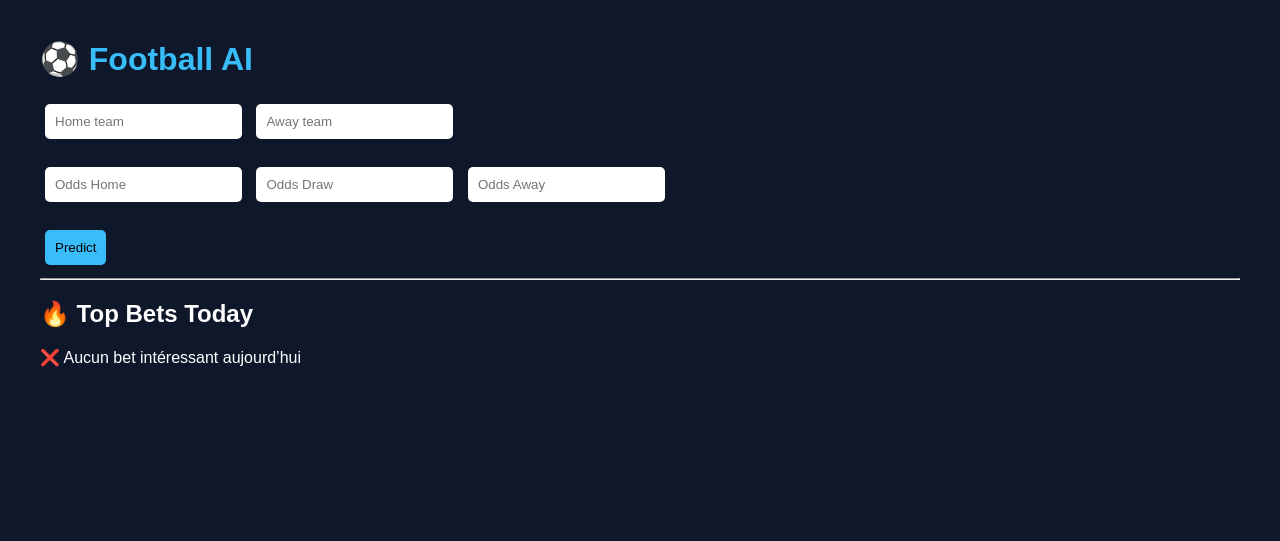
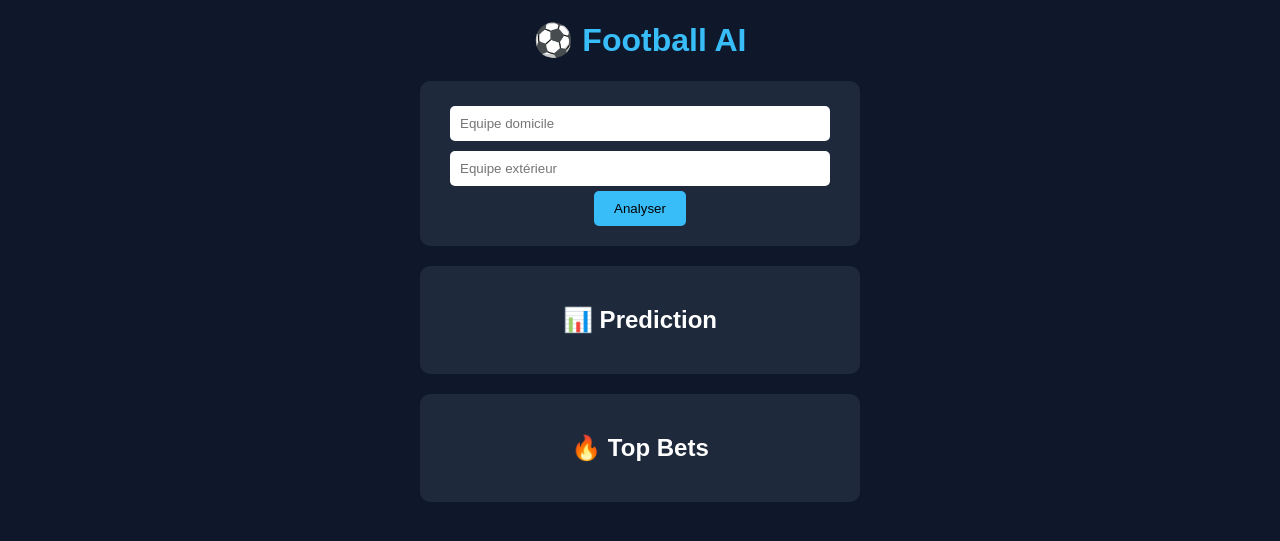
Before and after one commit to pirate-225/football-ai-api, a Flask app: page / in a window 1280 px wide. Shown: the top 541 px of the page. Run offline with Flask 3, Linux system fonts and the light colour scheme; data that the repository does not hold is empty.

Commit message:
improve UI + autocomplete

```diff
--- a/templates/index.html
+++ b/templates/index.html
@@ -6,16 +6,25 @@
     <style>
         body {
             font-family: Arial;
-            margin: 40px;
             background: #0f172a;
             color: white;
+            text-align: center;
         }
 
         h1 {
             color: #38bdf8;
         }
 
-        input, button {
+        .box {
+            background: #1e293b;
+            padding: 20px;
+            margin: 20px auto;
+            width: 400px;
+            border-radius: 10px;
+        }
+
+        input, select {
+            width: 90%;
             padding: 10px;
             margin: 5px;
             border-radius: 5px;
@@ -23,31 +32,17 @@
         }
 
         button {
+            padding: 10px 20px;
             background: #38bdf8;
-            color: black;
+            border: none;
+            border-radius: 5px;
             cursor: pointer;
         }
 
-        table {
-            width: 100%;
-            border-collapse: collapse;
-            margin-top: 20px;
-            background: #1e293b;
+        .result {
+            margin-top: 10px;
+            text-align: left;
         }
-
-        th, td {
-            padding: 10px;
-            border: 1px solid #334155;
-            text-align: center;
-        }
-
-        th {
-            background: #334155;
-        }
-
-        .bet-home { color: #22c55e; }
-        .bet-away { color: #f97316; }
-        .bet-draw { color: #eab308; }
     </style>
 </head>
 
@@ -55,93 +50,56 @@
 
 <h1>⚽ Football AI</h1>
 
-<form method="POST">
+<div class="box">
 
-    <input list="teams" name="home_team" placeholder="Home team">
-    <input list="teams" name="away_team" placeholder="Away team">
+    <form method="POST">
 
-    <datalist id="teams">
-        {% for team in teams.Team %}
-        <option value="{{ team }}">
-        {% endfor %}
-    </datalist>
+        <input list="teams" name="home_team" placeholder="Equipe domicile">
+        <input list="teams" name="away_team" placeholder="Equipe extérieur">
 
-    <br><br>
+        <datalist id="teams">
+            {% for team in teams["Team"] %}
+                <option value="{{ team }}">
+            {% endfor %}
+        </datalist>
 
-    <input type="text" name="odds_home" placeholder="Odds Home">
-    <input type="text" name="odds_draw" placeholder="Odds Draw">
-    <input type="text" name="odds_away" placeholder="Odds Away">
+        <button type="submit">Analyser</button>
 
-    <br><br>
+    </form>
 
-    <button type="submit">Predict</button>
-</form>
+</div>
 
-{% if result %}
-<h2>📊 Prediction</h2>
+<div class="box">
 
-<p>Home: {{ result.prob_home }}</p>
-<p>Draw: {{ result.prob_draw }}</p>
-<p>Away: {{ result.prob_away }}</p>
+    <h2>📊 Prediction</h2>
 
-<p>Over 2.5: {{ result.prob_over }}</p>
-<p>BTTS: {{ result.prob_btts }}</p>
+    {% if result %}
+    <div class="result">
+        Home: {{ result.prob_home }} <br>
+        Draw: {{ result.prob_draw }} <br>
+        Away: {{ result.prob_away }} <br><br>
 
-<p>Confidence: {{ result.confidence }}</p>
+        Over 2.5: {{ result.prob_over }} <br>
+        BTTS: {{ result.prob_btts }} <br><br>
 
-<hr>
+        Confidence: {{ result.confidence }}
+    </div>
+    {% endif %}
 
-<h3>📈 Edge Analysis</h3>
+</div>
 
-<p>Edge Home: {{ result.edge_home }}</p>
-<p>Edge Draw: {{ result.edge_draw }}</p>
-<p>Edge Away: {{ result.edge_away }}</p>
+<div class="box">
 
-{% endif %}
+    <h2>🔥 Top Bets</h2>
 
-<hr>
-
-<h2>🔥 Top Bets Today</h2>
-
-{% if top_bets and top_bets|length > 0 %}
-
-<table>
-    <tr>
-        <th>Match</th>
-        <th>Bet</th>
-        <th>Edge</th>
-        <th>Probability</th>
-        <th>Odds</th>
-    </tr>
-
-    {% for b in top_bets %}
-    <tr>
-
-        <td>{{ b.match }}</td>
-
-        <td class="
-            {% if b.bet == 'HOME' %}bet-home
-            {% elif b.bet == 'AWAY' %}bet-away
-            {% elif b.bet == 'DRAW' %}bet-draw
-            {% endif %}
-        ">
-            {{ b.bet }}
-        </td>
-
-        <td>{{ b.edge }}</td>
-        <td>{{ b.value }}</td>
-        <td>{{ b.odds }}</td>
-
-    </tr>
+    {% for bet in top_bets %}
+        <p>
+            {{ bet.match }} <br>
+            👉 {{ bet.bet }} ({{ bet.value }})
+        </p>
     {% endfor %}
 
-</table>
-
-{% else %}
-
-<p>❌ Aucun bet intéressant aujourd’hui</p>
-
-{% endif %}
+</div>
 
 </body>
 </html>
```
